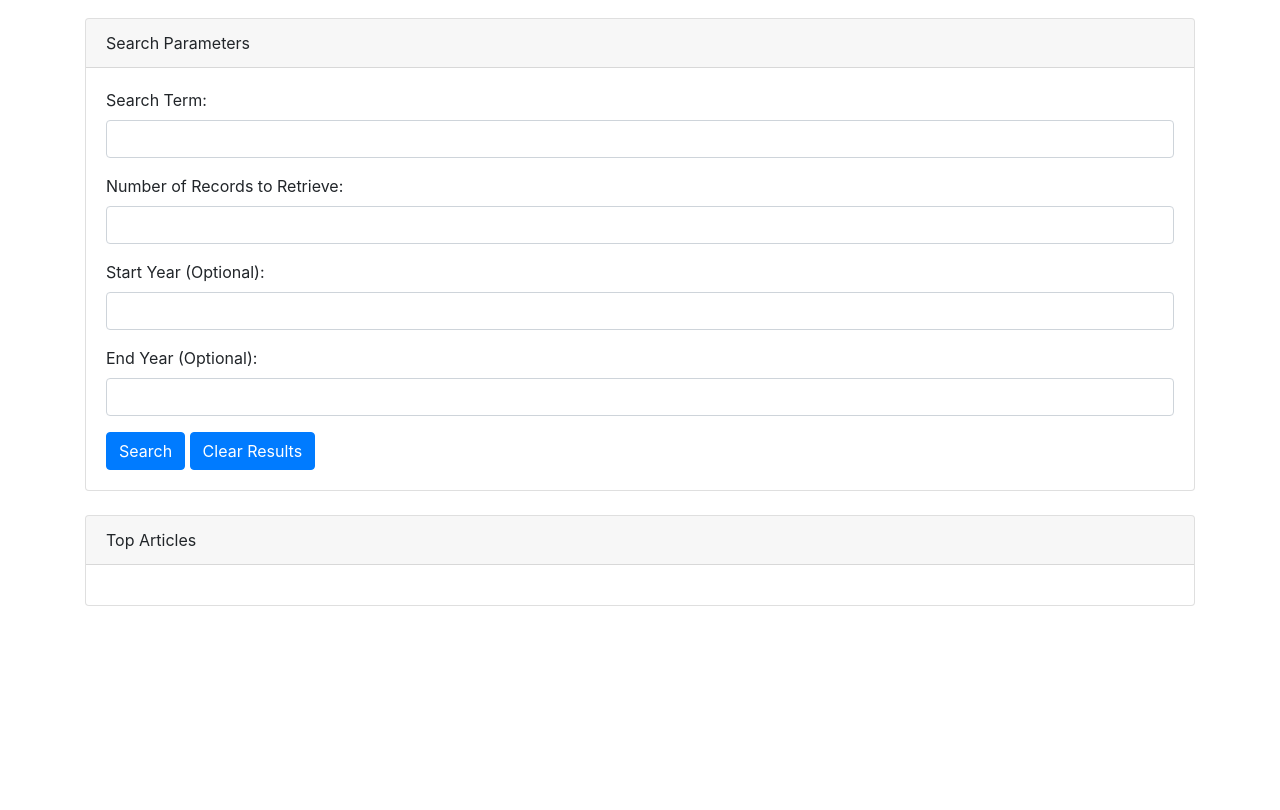
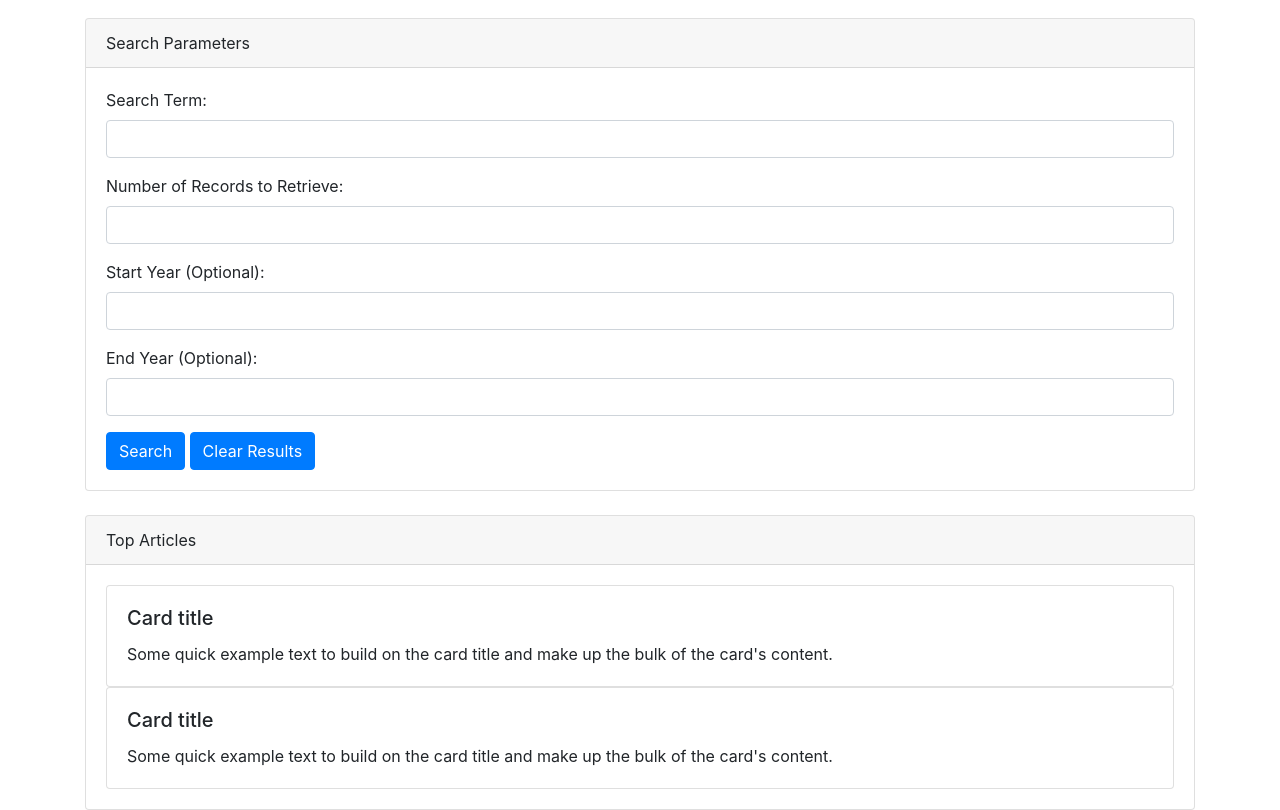
Before and after one commit to benjiyamin/NYT-Article-Search, a plain HTML site: page index.html in a window 1280 px wide. Shown: the part 62-872 px from the top of the page. Before the commit the page ends 800 px from the top, so only its background shows below. Drawn offline with nearby package versions, Linux system fonts and the light colour scheme.

Commit message:
Added instructions

```diff
--- a/index.html
+++ b/index.html
@@ -60,6 +60,22 @@
             Top Articles
           </div>
           <div class="card-body" id="articles">
+
+
+            <div class="card">
+              <div class="card-body">
+                <h5 class="card-title">Card title</h5>
+                <p class="card-text">Some quick example text to build on the card title and make up the bulk of the card's content.</p>
+              </div>
+            </div>
+
+            <div class="card">
+              <div class="card-body">
+                <h5 class="card-title">Card title</h5>
+                <p class="card-text">Some quick example text to build on the card title and make up the bulk of the card's content.</p>
+              </div>
+            </div>
+
           </div>
         </div>
       </div>
```
Also changed, not shown: Instructions/Images/nyt.png (added), 4 other files.
